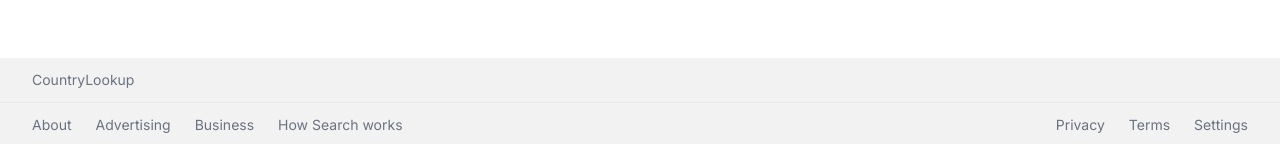
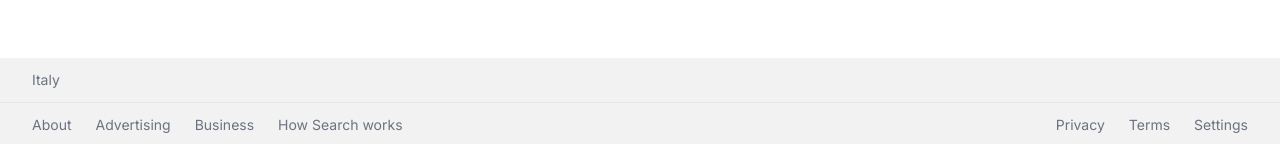
Before and after one commit to Synchrotek/Google-clone-next, a Next.js app: page / in a window 1280 px wide. Shown: the part 653-797 px from the top of the page. Built offline with nearby package versions, Linux system fonts and the light colour scheme; no server answers.

Commit message:
updated readme.md

```diff
--- a/src/components/CountryLookup.jsx
+++ b/src/components/CountryLookup.jsx
@@ -1,6 +1,15 @@
+"use client"
+import { useEffect, useState } from "react"
 
 export default function CountryLookup() {
-    return (
-        <div>CountryLookup</div>
-    )
+    const [country, setCountry] = useState("Italy");
+
+    useEffect(() => {
+        fetch(`https://https://extreme-ip-lookup.com/json/?key=${process.env.NEXT_PUBLIC_IP_API_KEY}`)
+            .then((res) => res.json())
+            .then((data) => setCountry(data.country));
+        console.log(process.env.IP_API_KEY);
+    }, [])
+
+    return (<div>{country}</div>)
 }
```
Also changed, not shown: 1 other file (tests, documents, lock files or other folders).
